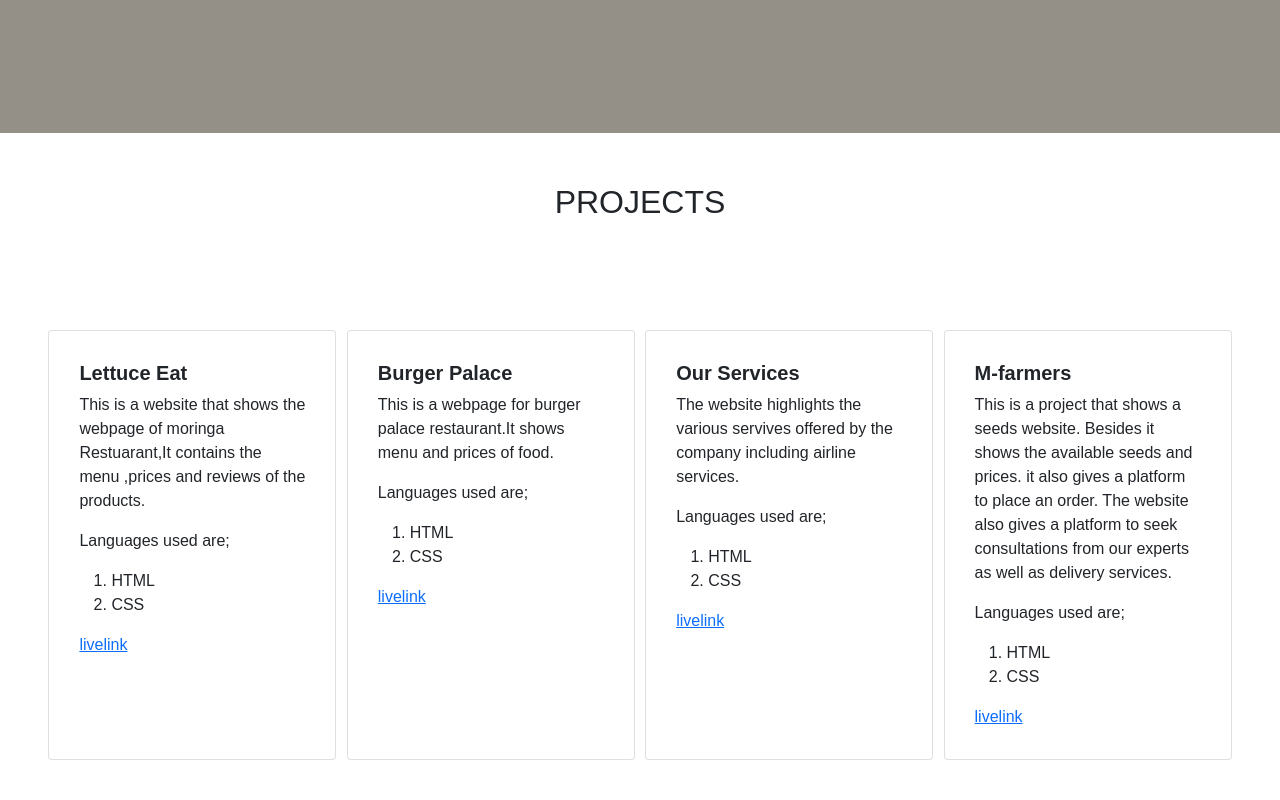
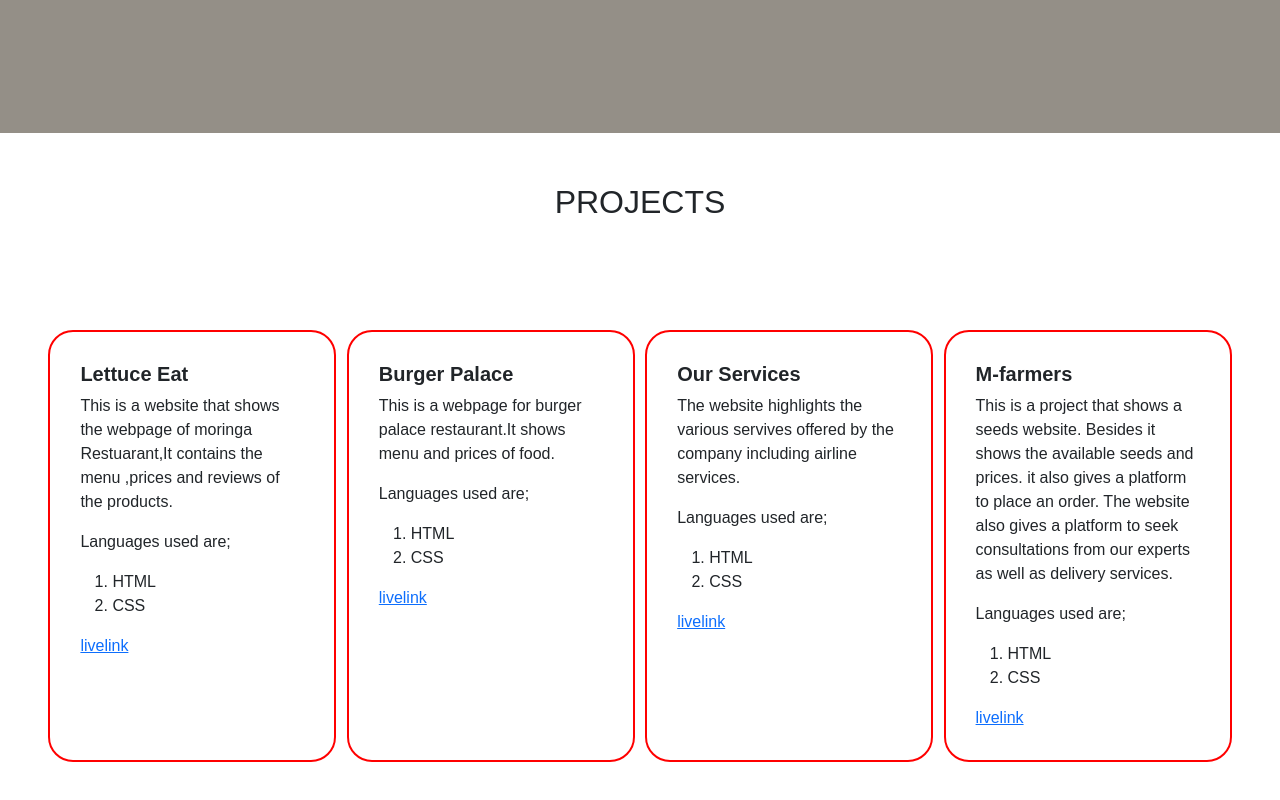
Before and after one commit to vyonna6519/-portfolio, a plain HTML site: page index.html in a window 1280 px wide. Shown: the part 895-1695 px from the top of the page. Drawn offline with nearby package versions, Linux system fonts and the light colour scheme.

Commit message:
added border radius

```diff
--- a/style.css
+++ b/style.css
@@ -55,7 +55,7 @@ a:hover {
 .row{
     padding: 50px;
     box-sizing: border-box;
-justify-content: space-evenly;
+    justify-content: space-evenly;
 }
 
 
@@ -65,4 +65,6 @@ justify-content: space-evenly;
 }
 .card{
     padding: 30px;
+    border: 2px solid red;
+    border-radius: 25px;
 }
```
